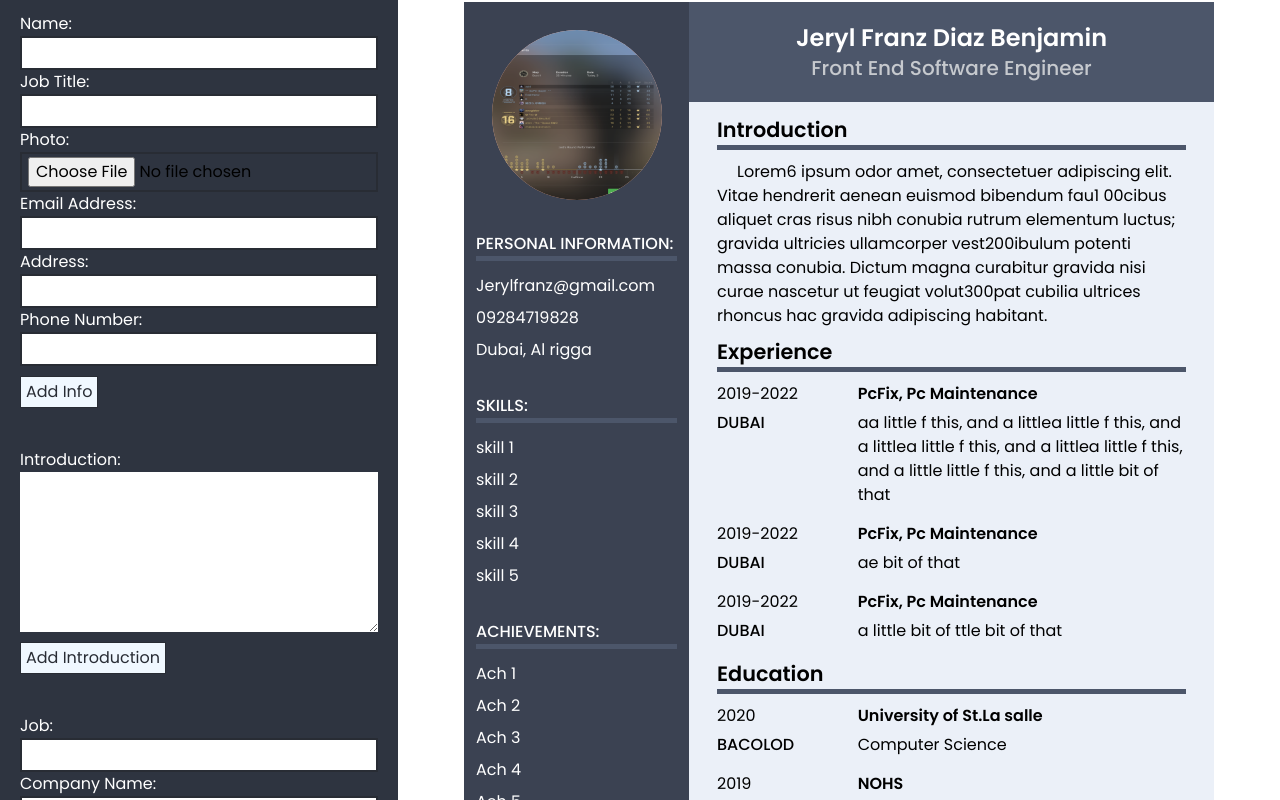
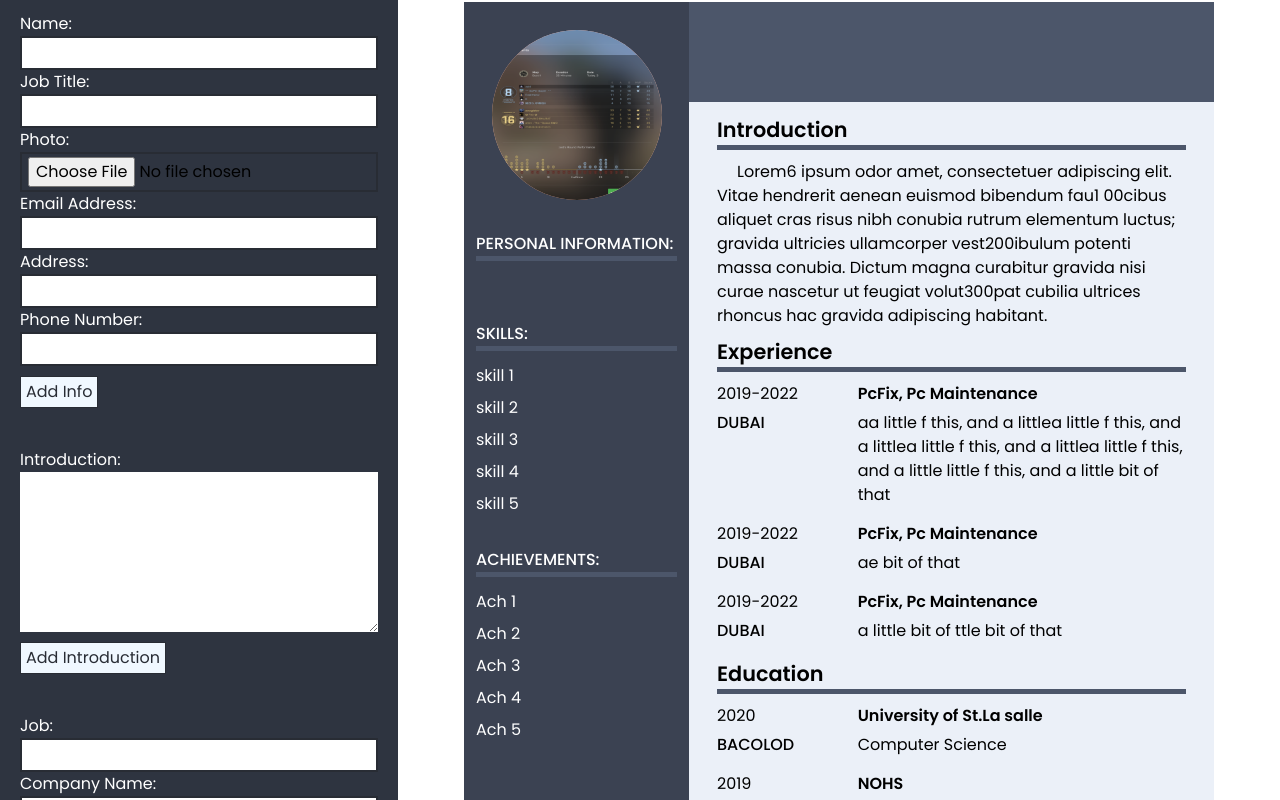
Before and after one commit to Sty6x/cv-application-maker, a React (Create React App) app: page / in a window 1280 px wide. Shown: the top 800 px of the page. Built offline with nearby package versions, Linux system fonts and the light colour scheme.

Commit message:
displaying inputs for personal Information section

```diff
--- a/src/components/cv-components/cvBody.js
+++ b/src/components/cv-components/cvBody.js
@@ -8,12 +8,13 @@ class CVbody extends React.Component {
 	}
 
 	render() {
+		const {personalInfo,education,experience,skills,achievements,introduction} = this.props
 		return (
 			<div id="cv-body-container" className="flex w-[750px]">
-				<CVside />
+				<CVside persInfo ={personalInfo} skills={skills} achievements={achievements} />
 				<div id="header-main-container" className=" w-full ">
-					<CVhead />
-					<CVmain />
+					<CVhead persInfoName={personalInfo.name} persInfoJobTitle ={personalInfo.jobTitle}/>
+					<CVmain education={education} experience={experience} introduction={introduction}/>
 				</div>
 			</div>
 		);
--- a/src/components/cv-components/cvHead.js
+++ b/src/components/cv-components/cvHead.js
@@ -11,7 +11,7 @@ class CVhead extends React.Component {
 				id="head-container"
 				className="px-10 py-3 h-[100px] text-white bg-[#4C566A] flex flex-col justify-center items-center text-center"
 			>
-				<PersonalInfoHeader />
+				<PersonalInfoHeader name={this.props.persInfoName} job={this.props.persInfoJobTitle}/>
 			</div>
 		);
 	}
--- a/src/components/cv-components/cvSide.js
+++ b/src/components/cv-components/cvSide.js
@@ -11,12 +11,13 @@ class CVside extends React.Component{
 
    // delegate personalInfo object and skillarr
     render(){
+        const {persInfo,skills,achievements} = this.props;
         return(
             <div id="cv-side" className=" bg-[#3B4252] h-[1000px] min-w-[30%] gap-8 flex  flex-col py-7 px-3 ">
-                <CVPhoto/>
-                <PersonalInfo/>
-                <SkillList/>
-                <AchievementList/>
+                <CVPhoto userPhoto = {persInfo.image}/>
+                <PersonalInfo persInfo={persInfo}/>
+                <SkillList skills={skills}/>
+                <AchievementList achievements={achievements}/>
             </div>
         )
     }
--- a/src/components/personalInfo-component/personalInfo.js
+++ b/src/components/personalInfo-component/personalInfo.js
@@ -8,17 +8,18 @@ class PersonalInfo extends React.Component{
     }
 
     render(){
+        const {emailAddress, phoneNumber,address} = this.props.persInfo
         return(
             <div id="personal-info-container" className="flex flex-col text-white">
                 <h3 className="side-titles">Personal Information:</h3>
                 <div id="email-address">
-                    <p>Jerylfranz@gmail.com</p>
+                    <p>{emailAddress}</p>
                 </div>
                 <div id="phone-number">
-                    <p>09284719828</p>
+                    <p>{phoneNumber}</p>
                 </div>
                 <div id="address">
-                    <p>Dubai, Al rigga</p>
+                    <p>{address}</p>
                 </div>
             </div>
         )
--- a/src/components/personalInfo-component/personalInfoHeader.js
+++ b/src/components/personalInfo-component/personalInfoHeader.js
@@ -6,13 +6,20 @@ class PersonalInfoHeader extends React.Component {
 	}
 
 	render() {
+		const { name, job } = this.props;
 		return (
-			<div id="header-info-container" >
-				<h1 className="text-2xl font-semibold" id="name-head"> Jeryl Franz Diaz Benjamin</h1>
-				<h2 className="text-xl font-medium text-[#c6c9ce]" id="job-title-head"> Front End Software Engineer</h2>
+			<div id="header-info-container">
+				<h1 className="text-2xl font-semibold" id="name-head">
+					{name}
+					{/* Jeryl Franz Diaz Benjamin */}
+				</h1>
+				<h2 className="text-xl font-medium text-[#c6c9ce]" id="job-title-head">
+					{job}
+					{/* Front End Software Engineer */}
+				</h2>
 			</div>
 		);
 	}
 }
 
-export default PersonalInfoHeader
+export default PersonalInfoHeader;
```
